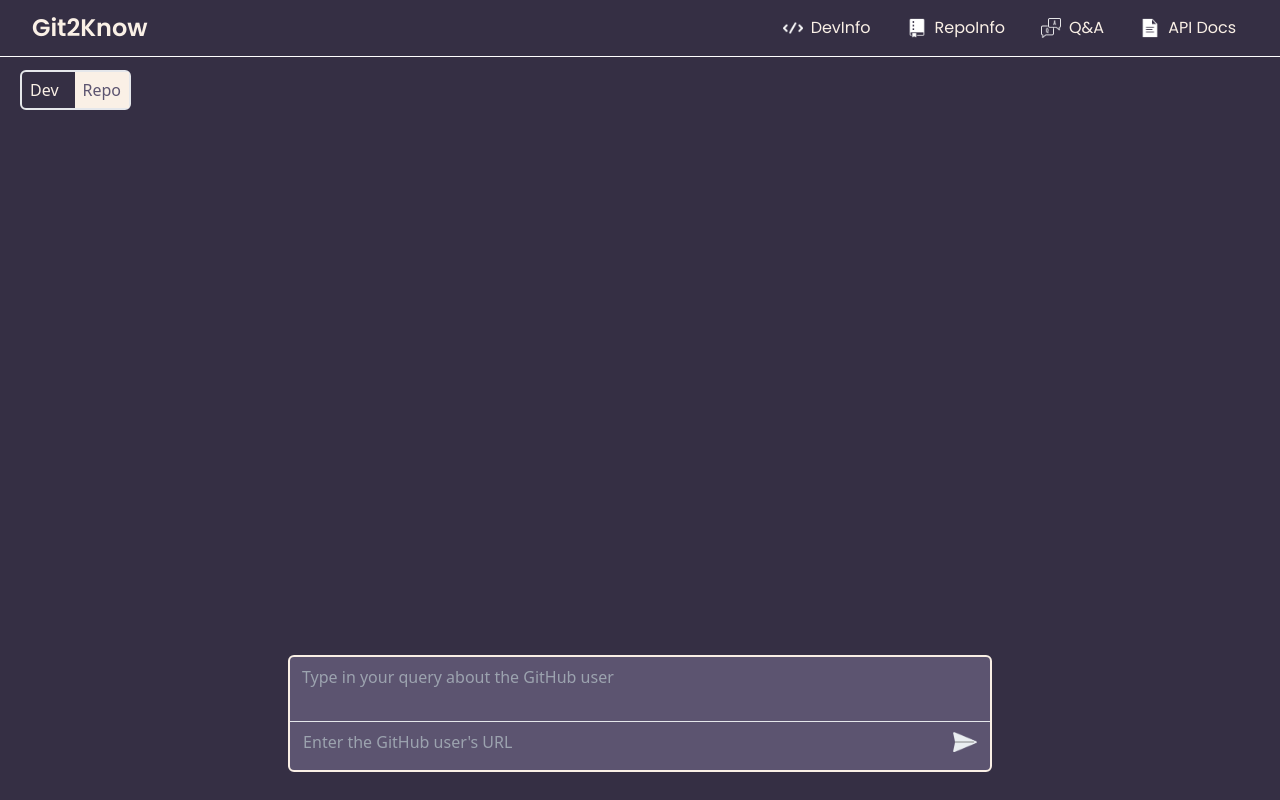
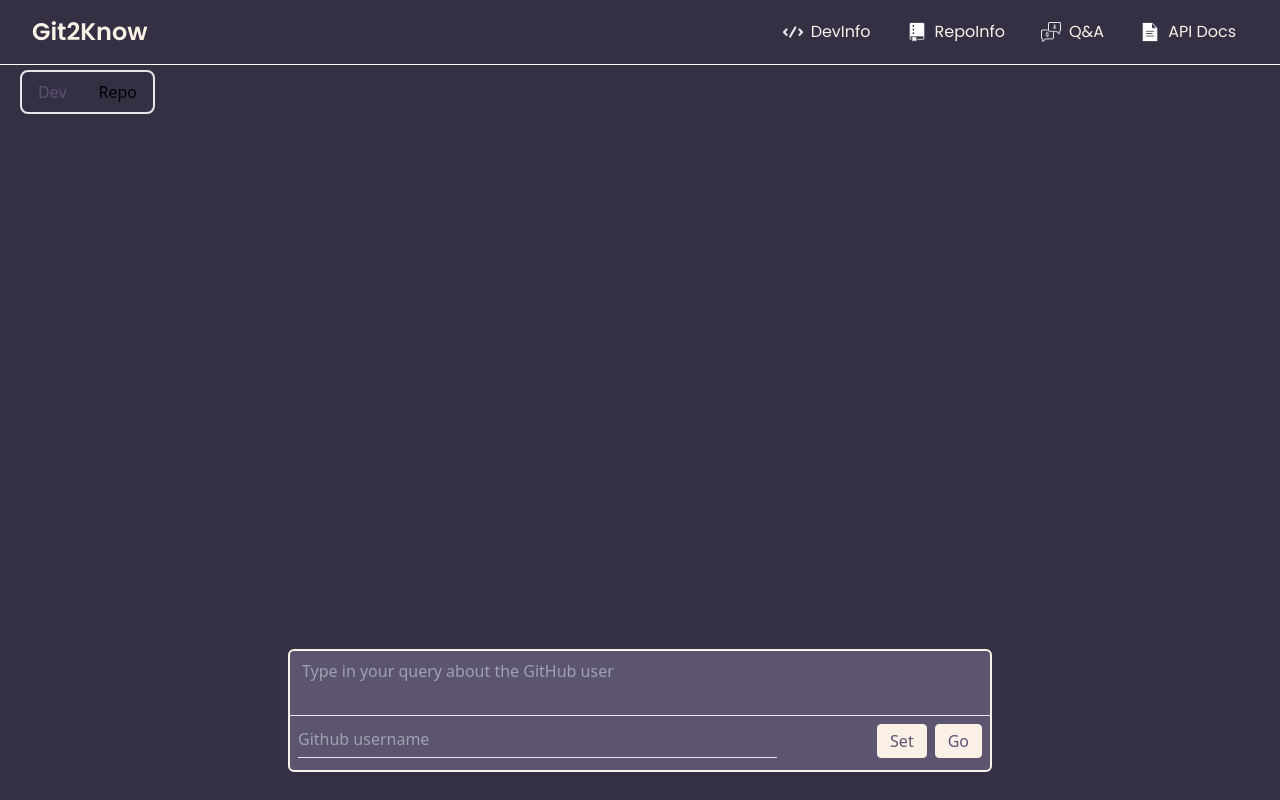
Before and after one commit to prodev717/dev-summary, a React (Vite) app in the folder frontend/: page /qna in a window 1280 px wide. Built offline with nearby package versions, Linux system fonts and the light colour scheme; what tailwindcss-motion would draw is missing.

Commit message:
Setup basic functionality for QnA page

```diff
--- a/frontend/package.json
+++ b/frontend/package.json
@@ -11,6 +11,7 @@
   },
   "dependencies": {
     "@heroicons/react": "^2.2.0",
+    "axios": "^1.7.9",
     "react": "^18.3.1",
     "react-dom": "^18.3.1",
     "react-icons": "^5.4.0",
@@ -29,6 +30,7 @@
     "eslint-plugin-react-refresh": "^0.4.16",
     "globals": "^15.14.0",
     "postcss": "^8.4.49",
+    "tailwind-scrollbar": "^3.1.0",
     "tailwindcss": "^3.4.17",
     "tailwindcss-motion": "^1.0.0",
     "vite": "^6.0.5"
--- a/frontend/src/components/common/NavBar.jsx
+++ b/frontend/src/components/common/NavBar.jsx
@@ -31,7 +31,7 @@ export default function NavBar() {
 
     return (
         <>
-            <nav className='fixed top-0 left-0 w-full bg-[#352F44] px-5 py-2 font-poppins border-b-[1px] border-b-white z-50'>
+            <nav className='fixed top-0 left-0 w-full bg-[#352F44] px-5 py-3 font-poppins border-b-[1px] border-b-white z-50'>
                 <div className='flex items-center justify-between'>
                     <a href='/'>
                         <span className='text-[#FAF0E6] text-2xl font-semibold ml-3'>Git2Know</span>
--- a/frontend/src/components/sections/DevSummary.jsx
+++ b/frontend/src/components/sections/DevSummary.jsx
@@ -1,22 +1,21 @@
 import { useState } from 'react';
+import axios from 'axios';
 
 export default function DevSummary() {
     const [username, setUsername] = useState('');
     const [userSummary, setUserSummary] = useState(null);
     const [loading, setLoading] = useState(false);
 
-    const handleSummary = () => {
-        fetch(` http://localhost:8000/devinfo/${username}`, {
-            method: 'GET',
-            headers: {
-                'Content-Type': 'application/json',
+    async function handleSummary() {
+        await axios.get(
+            `http://localhost:8000/devinfo/${username}`,
+            {
+                headers: {'Content-Type': 'application/json'}
             }
-        })
-        .then(res => res.json())
+        )
         .then(data => {
             setLoading(false);
-            setUserSummary(data);
-
+            setUserSummary(data.data);
         })
         .catch((error) => {
             setLoading(false);
@@ -24,7 +23,7 @@ export default function DevSummary() {
         });
     };
 
-    const handleDownload = () => {
+    function handleDownload() {
         const blob = new Blob([userSummary.summary], {type: 'text/plain'})
         const url = URL.createObjectURL(blob);
         const link = document.createElement('a');
--- a/frontend/src/pages/QnA.jsx
+++ b/frontend/src/pages/QnA.jsx
@@ -1,96 +1,139 @@
 import { useState } from 'react';
-import send from '../assets/send.png'
+import axios from 'axios';
 
 export default function Qna() {
     const [query, setQuery] = useState('');
-    const [allqueries, setAllQueries] = useState([]);
-    const [response, setResponse] = useState('');
+    const [conversations, setConversations] = useState([]);
     const [username, setUsername] = useState('');
     const [repository, setRepository] = useState('');
     const [mode, setMode] = useState('dev');
 
-    const queryStyles = 'bg-[#5C5470] max-w-[50%] text-[#FAF0E6] rounded-md px-3 py-2 float-right'
-    const responseStyles = 'bg-[#5C5470] max-w-[50%] text-[#FAF0E6] rounded-md px-3 py-2 float-left'
+    function handleSet(username, repository) {
+        const url = mode === 'dev' ? `http://127.0.0.1:8000/load/${username}` : `http://127.0.0.1:8000/load/${username}/${repository}`;
+        axios.get(url).then(data => console.log(data)).catch(e => console.error(e));
+    };
 
-    const handleMode = () => {
-
-    }
-
-    const handleSubmitQuery = (e) => {
+    function handleSubmitQuery() {
         if (query === '') {
             alert('Cannot submit empty query');
             return;
         }
-        e.preventDefault();
-        setAllQueries((prevQueries) => [...prevQueries, query]);
+
+        const authOptions = {
+            url: mode === 'dev' ? 'http://127.0.0.1:8000/chatdev' : 'http://127.0.0.1:8000/chatrepo',
+            method: 'POST',
+            headers: {
+                'Content-type': 'application/json'
+            },
+            data: mode === 'dev' ? JSON.stringify({ "username": username, "prompt": query }) : JSON.stringify({ "username": username, "repository": repository, "prompt": query }),
+            json: true
+        };
+
+        const newQuery = { query, response: 'Loading...' };
+        setConversations((prev) => [...prev, newQuery]);
+
+        axios(authOptions)
+        .then(res => {
+            console.log(res);
+            setConversations((prev) =>
+                prev.map((conv, index) =>
+                    index === prev.length - 1 ? { ...conv, response: res.data } : conv
+                )
+            );
+        })
+        .catch(err => {
+            console.log(err)
+        });
         setQuery('');
     };
 
-    const handleResponse = () => {
-        fetch()
-        .then((res) => res.json())
-        .then((data) => {
-            setResponse(data);
-
-        })
-    };
-
+    function handleReset() {
+        setQuery('');
+        setConversations([]);
+        setUsername('');
+        setRepository('');
+    }
 
     return (
         <div className="h-screen w-screen max-w-full max-h-full pt-[70px] flex justify-center items-end">
-            <div className='fixed top-[70px] left-5 h-10 w-fit rounded-md border-2 flex gap-2'>
-                <button
-                className='w-[50%] text-[#FAF0E6] px-2 text-center'
+            <div className='fixed top-[70px] left-5 h-fit w-fit rounded-lg border-2 flex gap-2'>
+                <label htmlFor="Toggle3" className="inline-flex items-center rounded cursor-pointer dark:text-gray-100">
+                    <input id="Toggle3" type="checkbox" className="hidden peer" />
+                    <span
+                    className="px-4 py-2 rounded-l-md text-[#5C5470] dark:bg-[#FAF0E6] peer-checked:dark:bg-[#352F44] peer-checked:text-[#FAF0E6]"
                     onClick={() => {
-                    setMode('dev')
+                        setMode('dev');
+                        handleReset();
                     }}
-                >Dev</button>
-                <button
-                className='w-[50%[ bg-[#FAF0E6] text-[#5C5470] px-2 text-center'
+                    >Dev</span>
+                    <span
+                    className="px-4 py-2 rounded-r-md dark:bg-[#352F44] peer-checked:dark:bg-[#FAF0E6] peer-checked:text-[#352F44]"
                     onClick={() => {
-                    setMode('repo')
+                        setMode('repo');
+                        handleReset();
                     }}
-                >Repo</button>
+                    >Repo</span>
+                </label>
             </div>
-            <div className='sm:w-[90%] lg:w-[55%] h-fit mt-10 mb-32 py-3 flex flex-col'>
-                {allqueries.map((query, index) => {
-                    return (
-                        <div key={index} className='w-[100%] my-2'>
-                            <div className={queryStyles}>
-                                <p>{query}</p>
+            <div className='sm:w-[90%] lg:w-[75%] h-[70%] scrollbar-thin scrollbar-thumb-[#FAF0E6] scrollbar-track-[#5C5470] overflow-y-auto mb-40 py-3 px-2 flex flex-col'>
+                {conversations.map((conv, index) => (
+                    <div key={index} className='w-[100%] my-2 flex flex-col'>
+                        <div className='w-100%'>
+                            <p className='bg-[#5C5470] text-[#FAF0E6] rounded-md px-3 py-2 float-right'>{conv.query}</p>
                         </div>
-                    </div>)
-                })}
+                        <div className='w-[100%] my-3'>
+                            <p className='bg-[#5C5470] text-[#FAF0E6] rounded-md px-3 py-2 float-left max-w-[50%]'>{conv.response}</p>
+                        </div>
+                    </div>
+                ))}
             </div>
             <div className="h-fit sm:w-[90%] lg:w-[55%] bg-[#5C5470] text-[#FAF0E6] rounded-md border-[#FAF0E6] border-2 bottom-7 fixed flex flex-col justify-between py-2">
                 <div className='w-[100%] min-h-5 flex items-center'>
                     <textarea
                         value={query}
                         placeholder={mode === 'dev' ? "Type in your query about the GitHub user" : "Type in your query about the GitHub repository."}
-                        className="w-[100%] max-w-[95%] outline-none bg-transparent overflow-y-auto overflow-x-hidden text-md px-3 mb-2 flex flex-wrap resize-none"
+                        className="w-[100%] max-w-[100%] outline-none bg-transparent overflow-y-auto overflow-x-hidden text-md px-3 mb-2 flex flex-wrap resize-none"
                         onChange={(e) => setQuery(e.target.value)}
                     ></textarea>
                 </div>
                 <hr />
-                <div className='w-[100%] max-w-[100%] min-h-5 py-2 px-2 flex justify-center'>
+                <div className='w-[100%] max-w-[100%] min-h-5 py-1 px-2 flex gap-2'>
+                    {mode === 'dev' ?
                     <input
                         type="text"
                         value={username}
-                        placeholder={mode === 'dev' ? "Enter the GitHub user's URL" : "Enter the Github repository's URL"}
-                        className="w-[95%] max-w-[95%] max-h-10 outline-none bg-transparent text-md"
-                        onChange={(e) => {
-                            if (mode === 'dev') setUsername(e.target.value);
-                            else if (mode === 'repo') setRepository(e.target.value);
-                        }}
+                        placeholder="Github username"
+                        className="w-[70%] max-w-[90%] max-h-10 outline-none bg-transparent text-md border-b-[1px]"
+                        onChange={(e) => setUsername(e.target.value)}
+                    /> :
+                    <>
+                        <input
+                        type="text"
+                        value={username}
+                        placeholder="Github username"
+                        className="w-[45%] max-w-[45%] max-h-10 outline-none bg-transparent text-md border-b-[1px]"
+                        onChange={(e) => setUsername(e.target.value)}
                         />
-                    <a href="#"
-                    className='flex items-center'
+                        <input
+                        type="text"
+                        value={repository}
+                        placeholder="Github repository name"
+                        className="w-[45%] max-w-[45%] max-h-10 outline-none bg-transparent text-md border-b-[1px]"
+                        onChange={(e) => setRepository(e.target.value)}
+                        />
+                    </>}
+                    <button
+                    className='ml-auto mt-1 bg-[#FAF0E6] text-[#5C5470] hover:bg-[#5C5470] hover:text-[#FAF0E6] border-[1.5px] border-[#FAF0E6] px-3 py-1 rounded'
+                    onClick={() => {mode === 'dev' ? handleSet(username) : handleSet(username, repository)}}>
+                        Set
+                    </button>
+                    <button
+                    className='mt-1 bg-[#FAF0E6] text-[#5C5470] hover:bg-[#5C5470] hover:text-[#FAF0E6] border-[1.5px] border-[#FAF0E6] px-3 py-1 rounded'
                     onClick={() => {
                         if (query && username) handleSubmitQuery();
                         else alert('Please enter all details');
-                    }}>
-                        <img src={send} alt="" className='h-5 w-6'/>
-                    </a>
+                    }}
+                    >Go</button>
                 </div>
             </div>
         </div>
--- a/frontend/tailwind.config.js
+++ b/frontend/tailwind.config.js
@@ -21,5 +21,6 @@ export default {
   plugins: [
     require('tailwindcss-motion'),
     require('@tailwindcss/typography'),
+    require('tailwind-scrollbar'),
   ]
 }
```
Also changed, not shown: frontend/src/components/sections/RepoSummary.jsx (+9 -9 lines), 1 other file (tests, documents, lock files or other folders). Lines whose indentation alone changed are shown as unchanged.
